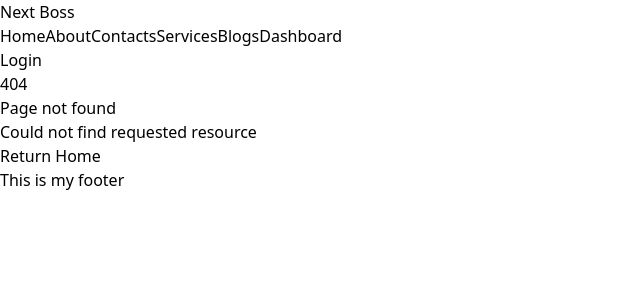
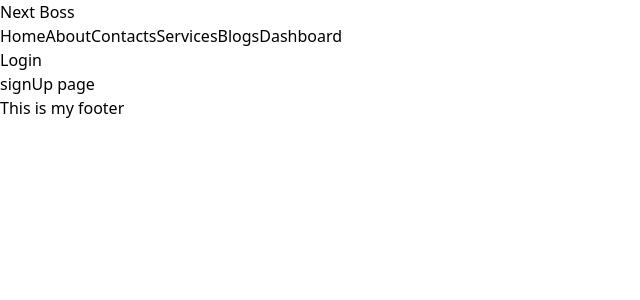
Before and after one commit to masud467/next-boss, a Next.js app: page /signup in a window 1280 px wide. Before the commit this address had no page. Shown: the top 300 px of the page, without its empty margins (0-640 px from the left). Built offline with nearby package versions, Linux system fonts and the light colour scheme.

Commit message:
add: added signup page.

```diff
--- /dev/null
+++ b/src/app/signup/page.jsx
@@ -0,0 +1,11 @@
+import React from 'react';
+
+const Page = () => {
+    return (
+        <div>
+            signUp page
+        </div>
+    );
+}
+
+export default Page;
```
